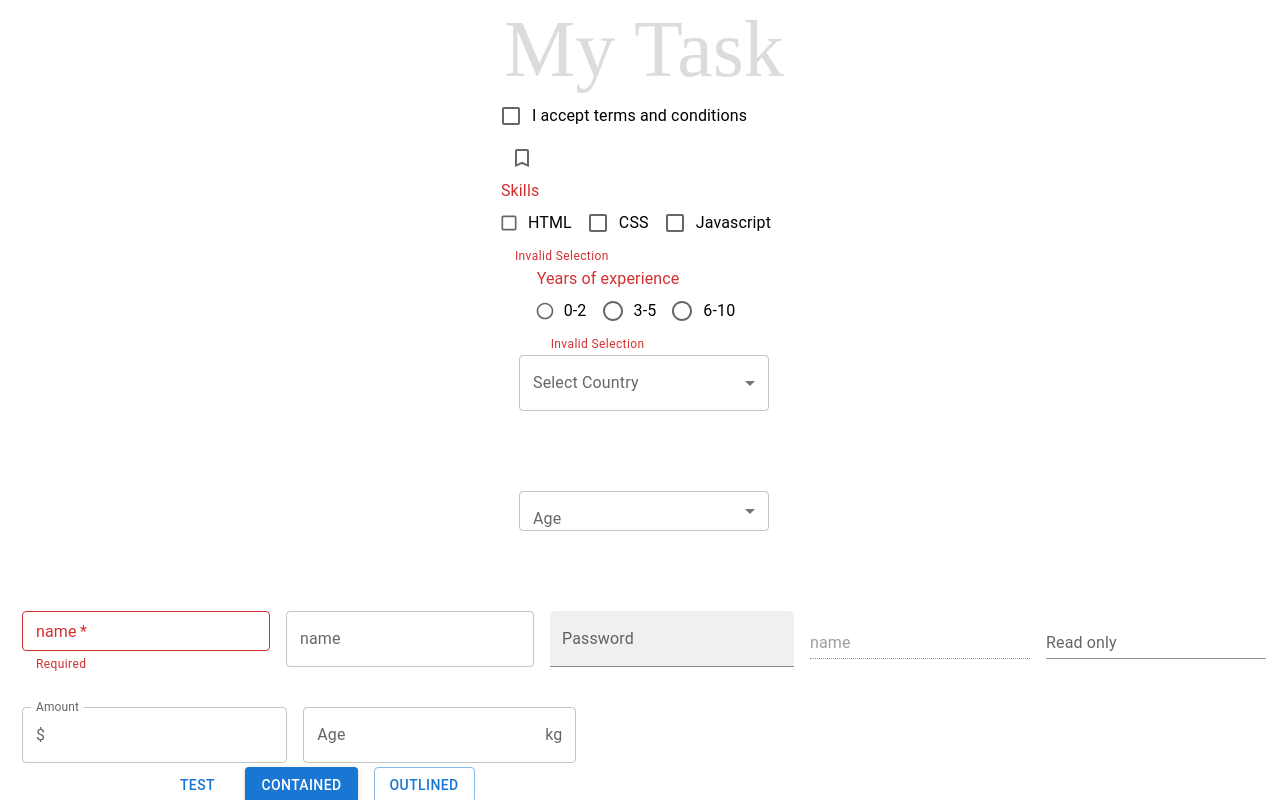
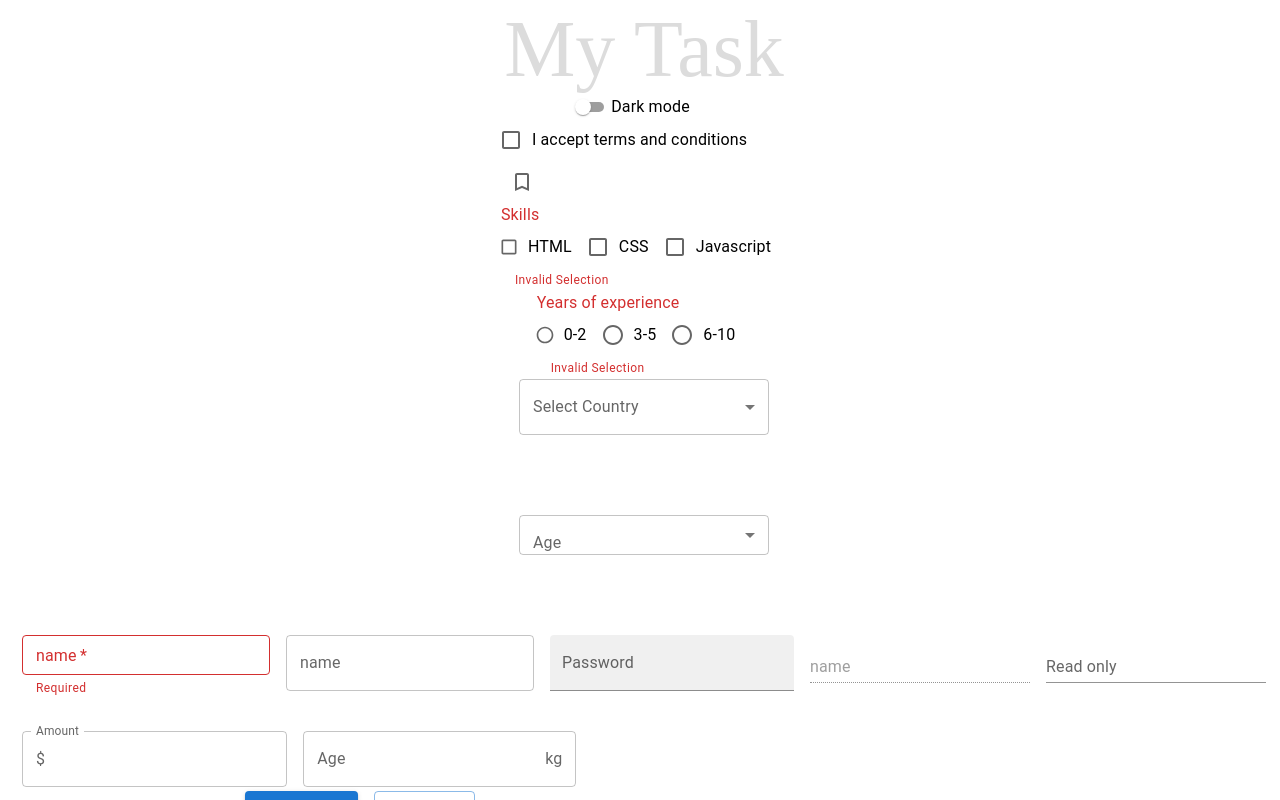
Before and after one commit to SantoshReddyBujala/Reactwebtype, a React (Create React App) app: page / in a window 1280 px wide. Shown: the top 800 px of the page. Built offline with nearby package versions, Linux system fonts and the light colour scheme; a web font is replaced by a local one.

Commit message:
Switch completed

```diff
--- a/src/App.tsx
+++ b/src/App.tsx
@@ -7,12 +7,14 @@
 import MuiSelect from "./components/MuiSelect";
 import MuiRadioButton from "./components/MuiRadioButton";
 import MuiCheckBox from "./components/MuiCheckBox";
+import MuiSwitch from "./components/MuiSwitch";
 
 const App: React.FC = () => {
   return (
     <div className="app">
       <span className="heading">My Task</span>
       {/* <InputField /> */}
+      <MuiSwitch />
       <MuiCheckBox />
       <MuiRadioButton />
       <MuiSelect />
--- /dev/null
+++ b/src/components/MuiSwitch.tsx
@@ -0,0 +1,27 @@
+import { Box, FormControlLabel, Switch } from "@mui/material";
+import React, { ChangeEvent, useState } from "react";
+
+const MuiSwitch = () => {
+  const [checked, setChecked] = useState(false);
+  console.log(checked);
+  const handleChanges = (event: ChangeEvent<HTMLInputElement>) => {
+    setChecked(event.target.checked);
+  };
+  return (
+    <Box>
+      <FormControlLabel
+        label="Dark mode"
+        control={
+          <Switch
+            checked={checked}
+            onChange={handleChanges}
+            size="small"
+            color="success"
+          />
+        }
+      />
+    </Box>
+  );
+};
+
+export default MuiSwitch;
```
